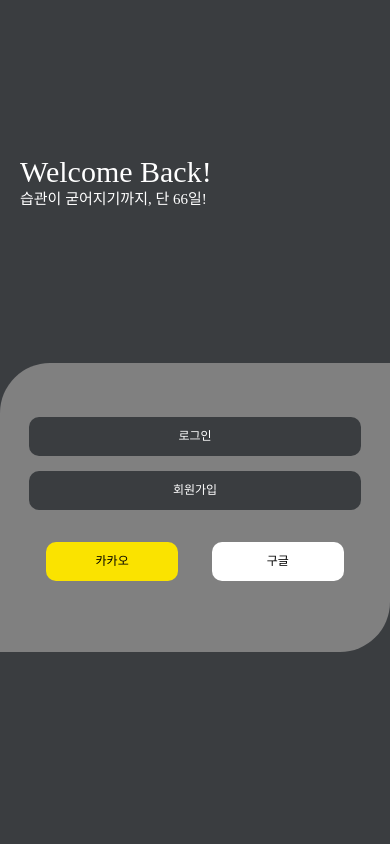
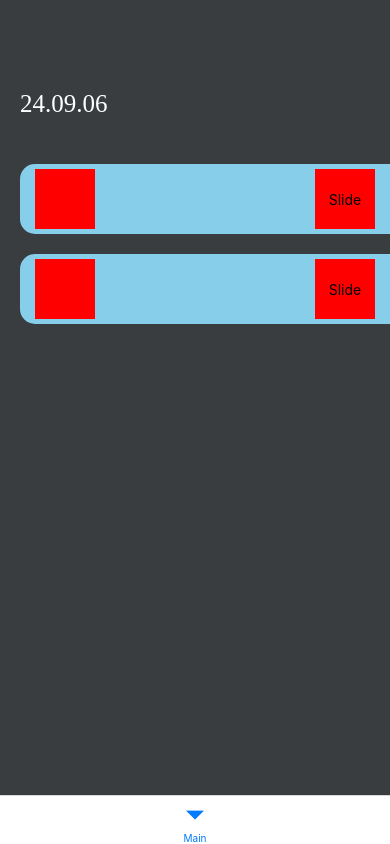
Before and after one commit to taurenHorde/MakingHabit, a React Native app: screen /Signed in a window 390 px wide. Built offline with nearby package versions, Linux system fonts and the light colour scheme; a web font is replaced by a local one.

Commit message:
0912 onPanResponder 기본 추가 .

```diff
--- a/App.js
+++ b/App.js
@@ -24,7 +24,6 @@ function UnderTabNavigator() {
       }}
     >
       <Tab.Screen name='Main' component={MainPage} />
-      {/* <Tab.Screen name='Join' component={JoinPage} /> */}
     </Tab.Navigator>
   )
 }
@@ -70,7 +69,7 @@ export default function App() {
           />
 
           <Stack.Screen
-            name="Main"
+            name="Signed"
             // component={MainPage}
             component={UnderTabNavigator}
           />
--- a/components/EnterPage.js
+++ b/components/EnterPage.js
@@ -8,7 +8,7 @@ export default function EnterPage({ navigation }) {
 
   const clickToLogin = () => navigation.navigate('Login');
   const clickToJoin = () => navigation.navigate('Join');
-  const clickToMain = () => navigation.navigate('Main');
+  const clickToSigned = () => navigation.navigate('Signed');
 
   return (
     <View style={styles.enterPageWrap}>
@@ -32,7 +32,7 @@ export default function EnterPage({ navigation }) {
         <View style={styles.enterPageSocial}>
           <TouchableOpacity
             style={{ ...styles.enterPageSocialButton, backgroundColor: '#FAE300' }}
-            onPress={clickToMain}
+            onPress={clickToSigned}
           >
             <Text style={styles.enterPageSocialButtonText}>카카오</Text>
           </TouchableOpacity >
--- a/components/MainPage.js
+++ b/components/MainPage.js
@@ -1,12 +1,56 @@
 
-import { StyleSheet, Text, View, TouchableOpacity, ScrollView, TextInput } from 'react-native';
+import { useRef } from 'react';
+import { StyleSheet, Text, View, Animated, PanResponder } from 'react-native';
 import { darkTheme, lightTheme } from '../theme/color';
 import { fontTheme } from '../theme/font';
-import Checkbox from 'expo-checkbox';
 
 export default function MainPage({ navigation }) {
 
-    let testArr = Array.from({ length: 5 }, (_, i) => i + 1)
+    let testArr = Array.from({ length: 2 }, (_, i) => i + 1)
+
+
+    const renderComponent = (idx) => {
+        const pan = useRef(new Animated.ValueXY()).current;
+        const panResponder = useRef(
+            PanResponder.create({
+                onStartShouldSetPanResponder: () => true,
+                onPanResponderMove: Animated.event(
+                    [null, { dx: pan.x }],
+                    {
+                        useNativeDriver: false,
+                        listener: (e, gestureState) => {
+                            console.log("X" + gestureState.dx)
+                        }
+                    }
+                ),
+                onPanResponderRelease: () => {
+                    pan.extractOffset()
+                },
+                // onPanResponderMove: (e, g) => {
+                // pan.x.setValue(g.dx);
+                // pan.y.setValue(g.dy);
+                // 직접 처리 하는 방법 },
+            }),
+        ).current;
+
+        return (
+            <View style={styles.mainPageGoalBox} key={idx}>
+                <View style={styles.mainPageGoalResult}></View>
+                <View style={styles.mainPageGoalName}></View>
+                <Animated.View
+                    style={{
+                        ...styles.mainPageGoalSetting,
+                        transform: [{ translateX: pan.x }],
+                    }}
+                    {...panResponder.panHandlers}
+                >
+                    <Text style={styles.textText}>Slide</Text>
+                </Animated.View>
+            </View>
+        )
+
+    }
+
 
     return (
         <View style={styles.mainPageWrap}>
@@ -14,13 +58,7 @@ export default function MainPage({ navigation }) {
                 <Text style={styles.mainPageTitle}>24.09.06</Text>
             </View>
             <View style={styles.mainPageBody}>
-                {testArr?.map((val) => (
-                    <View style={styles.mainPageGoalBox} key={val}>
-                        <View style={styles.mainPageGoalResult}></View>
-                        <View style={styles.mainPageGoalName}></View>
-                        <View style={styles.mainPageGoalSetting}></View>
-                    </View>
-                ))}
+                {testArr?.map((val, idx) => renderComponent(idx))}
             </View>
             <View style={styles.mainPageFooter}>
 
@@ -73,7 +111,9 @@ const styles = StyleSheet.create({
     },
     mainPageGoalSetting: {
         width: 60,
-        backgroundColor: 'red'
+        backgroundColor: 'red',
+        justifyContent: 'center',
+        alignItems: 'center'
     },
     mainPageFooter: {
         flexGrow: 1,
```
